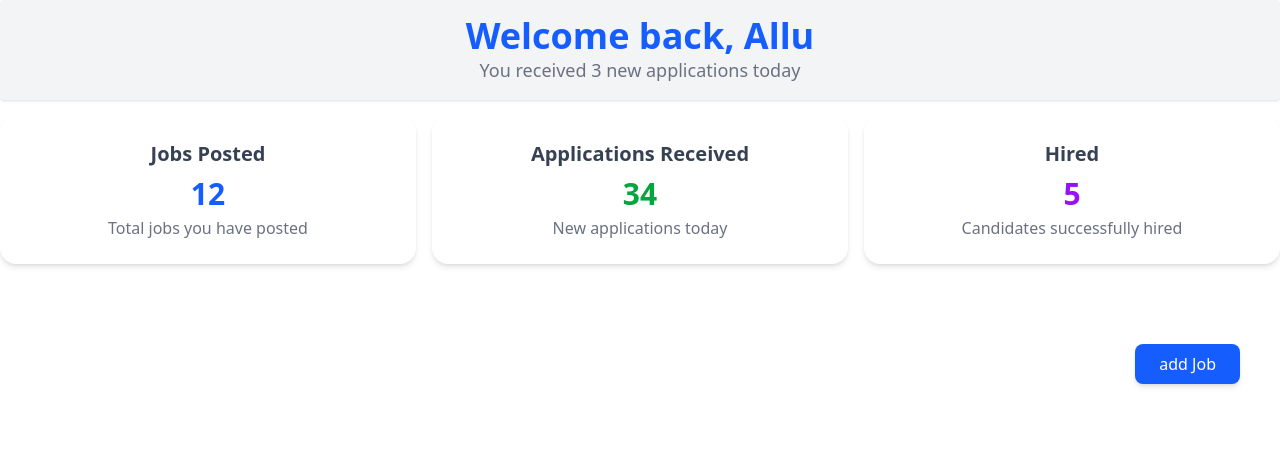
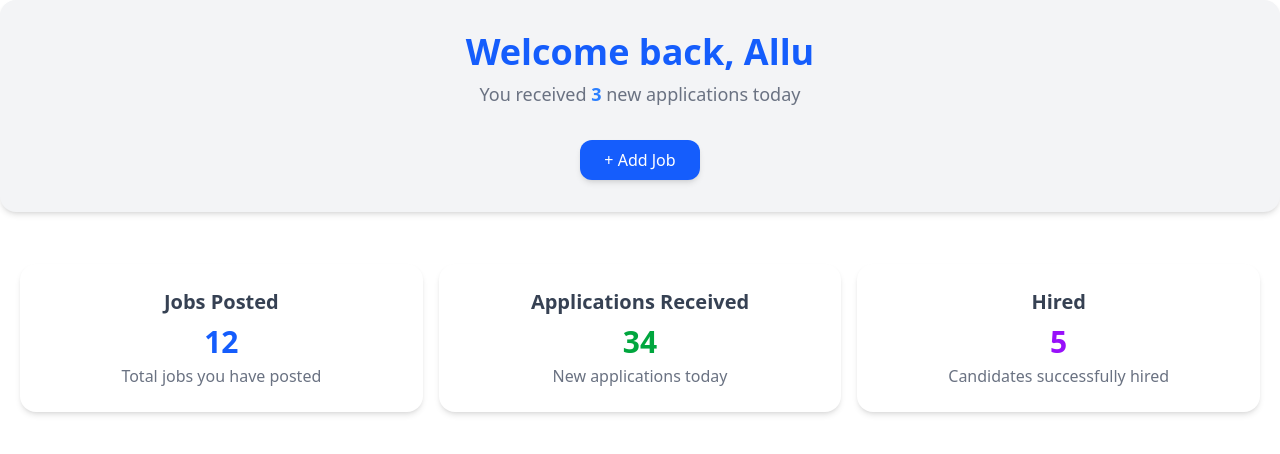
Before and after one commit to Allu-Allus/GROUP-PROJECT-JOBPORTAL-FRONTEND, a React (Vite) app: page /dash in a window 1280 px wide. Shown: the top 454 px of the page. Built offline with nearby package versions, Linux system fonts and the light colour scheme.

Commit message:
rishi edit

```diff
--- a/src/Pages/admin/Addjob.jsx
+++ b/src/Pages/admin/Addjob.jsx
@@ -20,6 +20,7 @@ const navigate = useNavigate()
     experience,
     dead,
   jobrole,
+  date,
   requirements,
   companyname,
   jobid,
@@ -85,6 +86,7 @@ console.log(jobData);
         type="text"
         placeholder="Job Title"
         className="border rounded-lg px-4 py-2.5 text-sm bg-gray-50"
+
         onChange={(e)=>setJobData({...jobData,jobTitle:e.target.value})}
       />
       <input
--- a/src/Pages/admin/Dashboard.jsx
+++ b/src/Pages/admin/Dashboard.jsx
@@ -5,23 +5,31 @@ import { Link } from 'react-router-dom'
 function Dashboard() {
   return (
     <>
-     <div className="text-center bg-gray-100 p-4 rounded shadow mb-4">
-  <h1 className="text-4xl font-bold text-blue-600">Welcome back, Allu</h1>
-  <h5 className="text-gray-500 text-lg">You received 3 new applications today</h5>
+<div className="bg-gray-100 p-8 rounded-2xl shadow-md text-center mb-8">
+  <h1 className="text-3xl md:text-4xl font-extrabold text-blue-600">
+    Welcome back, Allu
+  </h1>
+  <p className="text-gray-500 text-lg mt-2">
+    You received <span className="font-semibold text-blue-500">3</span> new applications today
+  </p>
+
+  <div className="mt-8 flex justify-center">
+    <Link to="/manage">
+      <button
+        type="button"
+        className="flex items-center gap-2 bg-blue-600 text-white px-6 py-2 rounded-xl shadow-md hover:bg-blue-700 transition-all duration-200"
+      >
+        + Add Job
+      </button>
+    </Link>
+  </div>
 </div>
 
-<DashboardCard/>
+<div className='p-5'><DashboardCard /></div>
 
-<div className="flex justify-end mt-20 me-10">
-<Link to={"/manage"}>
-    <button
-                  type="submit"
-                  className="bg-blue-600 text-white px-6 py-2 rounded-lg hover:bg-blue-700 transition-colors shadow-md flex text-center"
-                >
-                  add Job
-                </button>
-</Link>
-</div>
+
+
+
     </>
   )
 }
```
